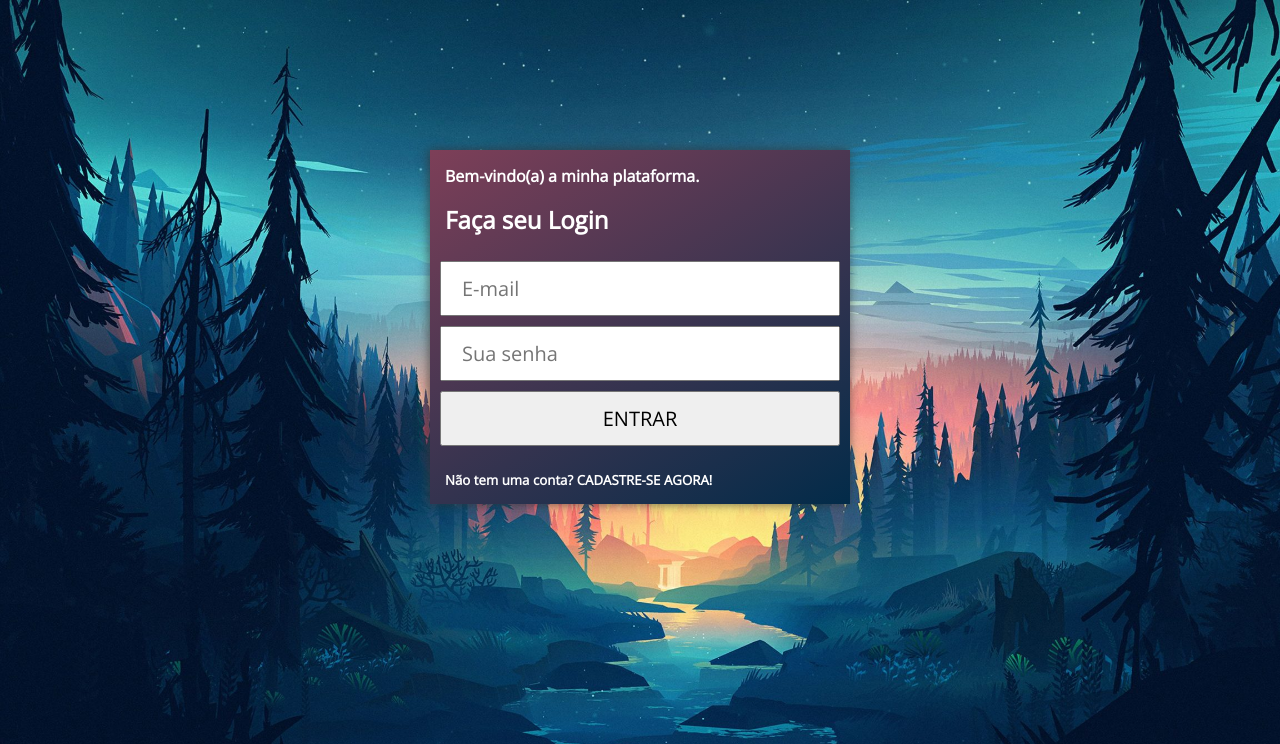
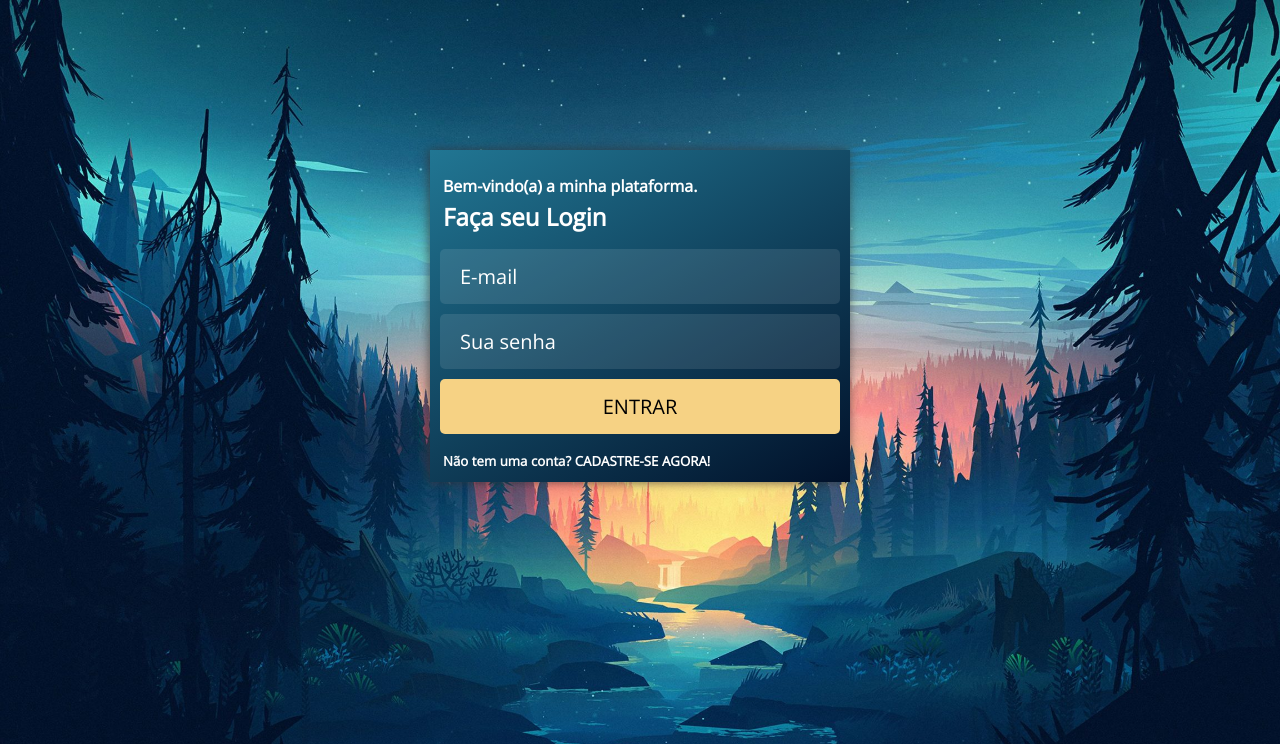
Before and after one commit to OliveiraGusta/Amazon-Login-2.0, a PHP site: page / in a window 1280 px wide. Shown: the top 744 px of the page. Run offline with PHP 8.4, Linux system fonts and the light colour scheme.

Commit message:
Placeholder

```diff
--- a/Login em PHP/CSS/style.css
+++ b/Login em PHP/CSS/style.css
@@ -1,5 +1,6 @@
 @import url('https://fonts.googleapis.com/css2?family=Open+Sans:wght@300&display=swap');
 
+/*top , right , bottom , left*/
 
 *{
     margin: 0px;
@@ -16,12 +17,20 @@ input{
     height: 55px;
     width: 400px;
     margin: 10px;
+    border-radius: 5px;
     font-size: 15pt;
-    padding: 10px 20px;}
+    padding: 10px 20px;
+    background-color: rgba(255, 255, 255, 0.1);
+    border: none;}
+
+input[type="submit"]{
+    background-color: #F6D284;
+
+}
 
 div#corpo-from{
 
-    background-image:linear-gradient(150deg, #7D3F58, #022B49);
+    background-image:linear-gradient(150deg, #217693, #01112A);
     width: 420px;
     margin: 150px auto 0px auto;
 
@@ -39,10 +48,36 @@ a:hover{
 a:active{
     color:white;}
 
+
 .title-form{
     color:white;
-    padding: 15px;}
+    padding: 3 60px 6px 13px;
+    /*top , right , bottom , left*/
+}
 
-h4#facalogin{
-    padding-bottom: 1px;
-    /*Deixar o Bem vindo... mais proximo do Faça seu Login*/}
+
+.title-form#facalogin{
+    padding-top: 25px;
+    padding-bottom: 0px;
+}
+
+.title-form#cadastrar{
+    padding-top: 8px;
+    padding-bottom: 12px;
+}
+
+/*Cor dos textos dos Placeholder´s, funcinando com todos os navegadores */
+
+::-webkit-input-placeholder{
+    color:#fff;
+}
+:-moz-placeholder{
+    color: #fff;
+}
+::-moz-placeholder{
+    color:#fff
+}
+
+:-ms-input-placeholder{
+    color: #fff;
+}
--- a/Login em PHP/index.php
+++ b/Login em PHP/index.php
@@ -8,13 +8,13 @@
 <body>
 
     <div id="corpo-from">
-    <h4 id="facalogin" class="title-form">Bem-vindo(a) a minha plataforma.</h4>
+    <h4 class="title-form" id="facalogin">Bem-vindo(a) a minha plataforma.</h4>
     <h2 class="title-form">Faça seu Login</h2>
         <form method="POST" Saction="dados.php">
             <input type="email" placeholder="E-mail">
             <input type="password" placeholder="Sua senha">
             <input type="submit" value="ENTRAR">
-            <h5 class="title-form"> Não tem uma conta? <a href="">CADASTRE-SE AGORA!</a>
+            <h5 class="title-form" id="cadastrar"> Não tem uma conta? <a href="">CADASTRE-SE AGORA!</a>
         </form>
     </div>
 </body>
```
